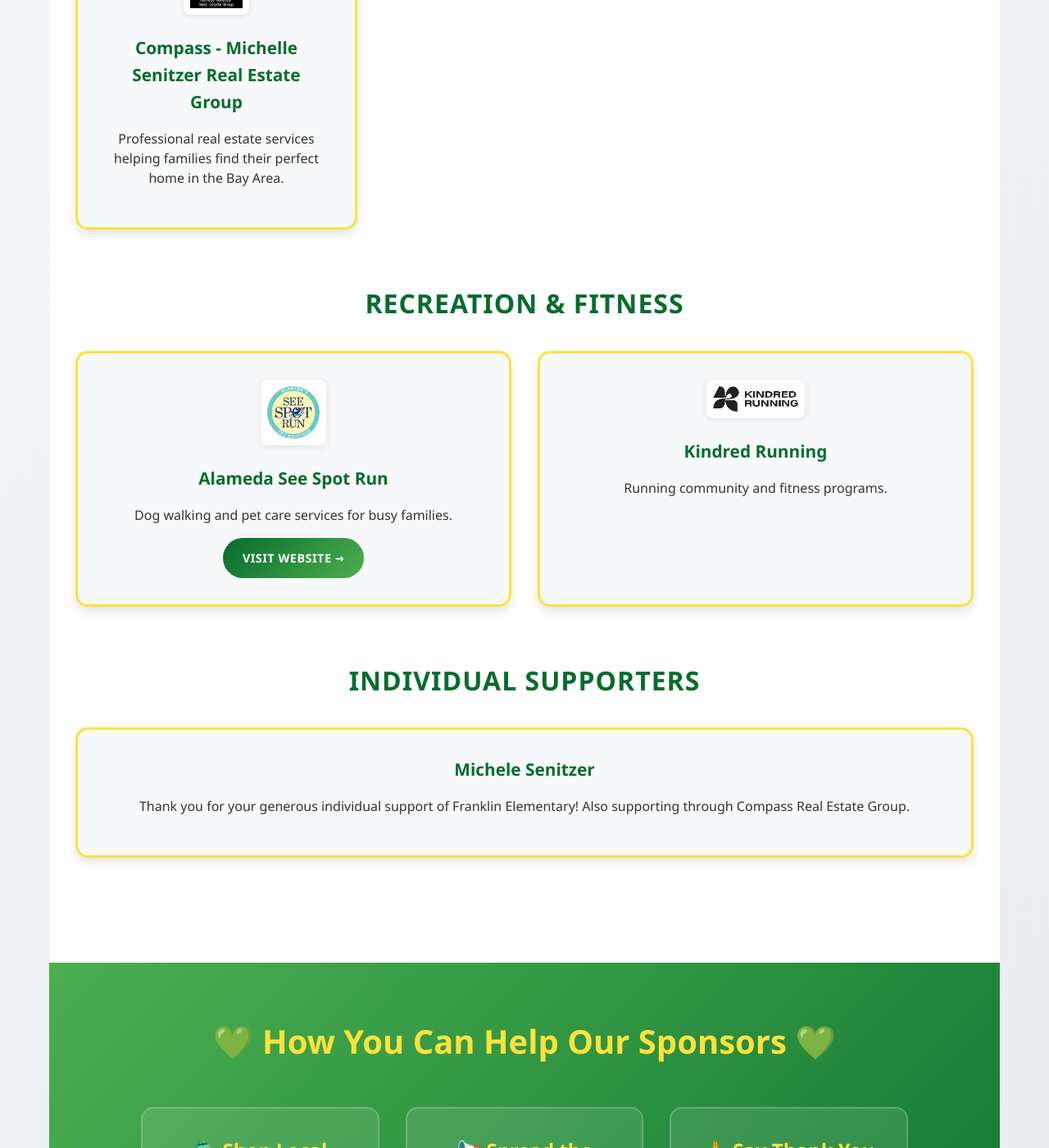
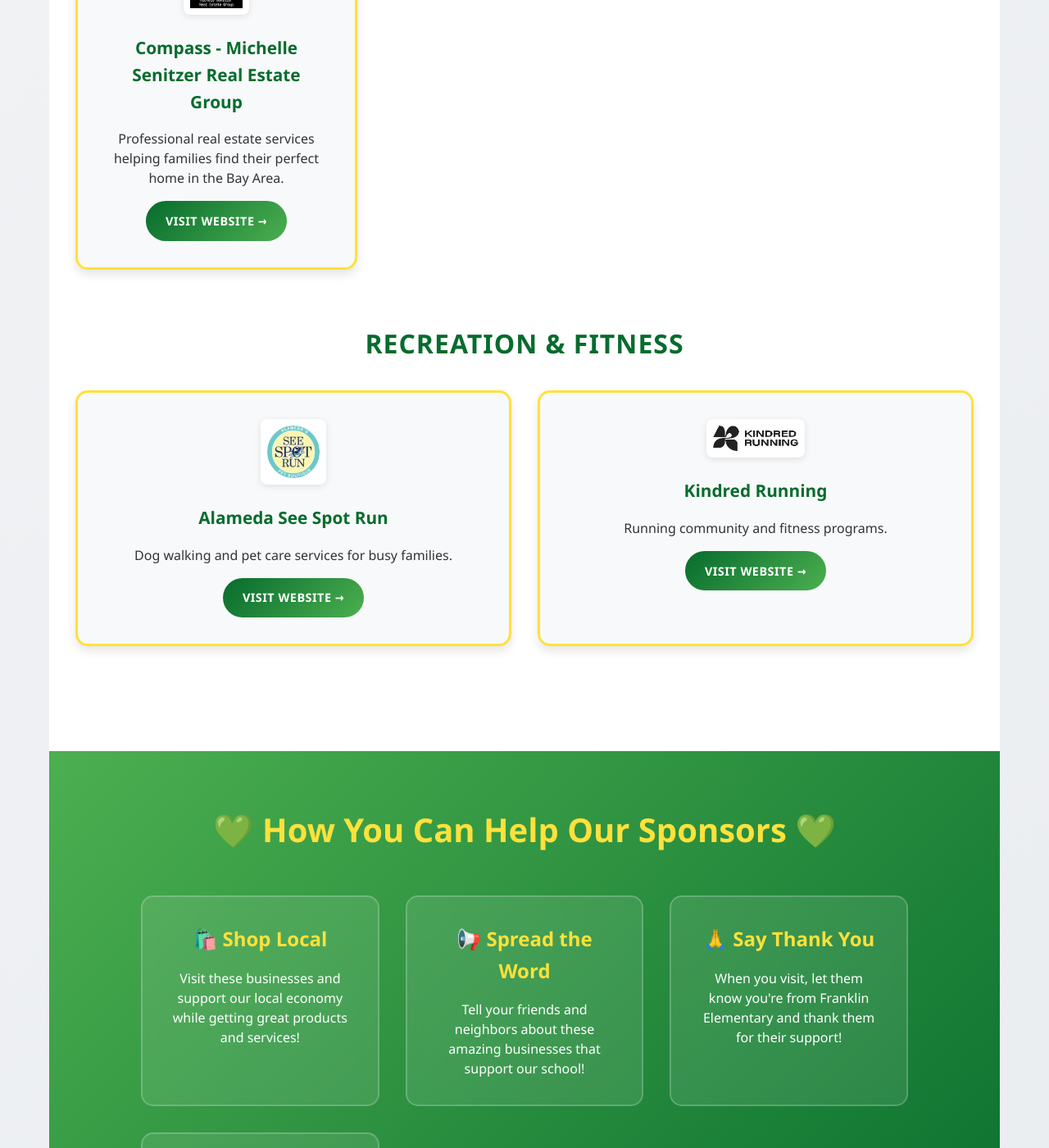
Before and after one commit to judytuna/franklin-walkathon-2025, a Jekyll site: the page built from sponsors.html, in a window 1280 px wide and 1400 px high, scrolled down 4301 px. Shown: the whole window at 82% size. Built offline with Jekyll 4.4.1, drawn with Linux system fonts in a browser that asks for light colours; some of the changed text lies outside the part shown.

Commit message:
remove duplicate sponsor and fix all sponsor links

```diff
--- a/sponsors.html
+++ b/sponsors.html
@@ -34,6 +34,7 @@
                     <img src="{{ '/assets/images/karen-larson-dds.jpg' | relative_url }}" alt="Karen N. Larson, DDS" class="sponsor-logo">
                     <h4>Karen N. Larson, DDS</h4>
                     <p>Quality dental care for the whole family.</p>
+                    <a href="https://www.yelp.com/biz/karen-n-larson-dds-alameda" target="_blank" class="sponsor-link">Visit Yelp Page →</a>
                 </div>
             </div>
         </div>
@@ -93,8 +94,8 @@
             <h3>Entertainment</h3>
             <div class="sponsor-cards">
                 <div class="sponsor-card">
-                    <img src="{{ '/assets/images/alameda-theatre.jpg' | relative_url }}" alt="Alameda Theatres" class="sponsor-logo">
-                    <h4>Alameda Theatres</h4>
+                    <img src="{{ '/assets/images/alameda-theatre.jpg' | relative_url }}" alt="Alameda Theatre & Cineplex" class="sponsor-logo">
+                    <h4>Alameda Theatre & Cineplex</h4>
                     <p>Historic movie theaters providing entertainment for the whole family.</p>
                     <a href="https://www.alamedatheatres.com" target="_blank" class="sponsor-link">Visit Website →</a>
                 </div>
@@ -121,6 +122,7 @@
                     <img src="{{ '/assets/images/julies.png' | relative_url }}" alt="Julie's Tea" class="sponsor-logo">
                     <h4>Julie's Tea</h4>
                     <p>Premium teas and beverages for tea enthusiasts.</p>
+                    <a href="https://juliestea.com/" target="_blank" class="sponsor-link">Visit Website →</a>
                 </div>
                 <div class="sponsor-card">
                     <img src="{{ '/assets/images/safeway.png' | relative_url }}" alt="Safeway" class="sponsor-logo">
@@ -140,9 +142,10 @@
             <h3>Professional Services</h3>
             <div class="sponsor-cards">
                 <div class="sponsor-card">
-                    <img src="{{ '/assets/images/gonzales-architects.jpg' | relative_url }}" alt="G7 Architecture" class="sponsor-logo">
-                    <h4>G7 Architecture</h4>
+                    <img src="{{ '/assets/images/gonzales-architects.jpg' | relative_url }}" alt="Gonzales Architects" class="sponsor-logo">
+                    <h4>Gonzales Architects</h4>
                     <p>Innovative architectural design and construction services.</p>
+                    <a href="http://www.g7arch.com/" target="_blank" class="sponsor-link">Visit Website →</a>
                 </div>
                 <div class="sponsor-card">
                     <img src="{{ '/assets/images/at-weber-plumbing.jpg' | relative_url }}" alt="AT Weber Plumbing & Mechanical Services" class="sponsor-logo">
@@ -154,11 +157,13 @@
                     <img src="{{ '/assets/images/human-computer.png' | relative_url }}" alt="Human Computer" class="sponsor-logo">
                     <h4>Human Computer</h4>
                     <p>Technology services and computer solutions.</p>
+                    <a href="https://human.computer/" target="_blank" class="sponsor-link">Visit Website →</a>
                 </div>
                 <div class="sponsor-card">
                     <img src="{{ '/assets/images/compass.jpg' | relative_url }}" alt="Compass - Michelle Senitzer Real Estate Group" class="sponsor-logo">
                     <h4>Compass - Michelle Senitzer Real Estate Group</h4>
                     <p>Professional real estate services helping families find their perfect home in the Bay Area.</p>
+                    <a href="https://www.compass.com/agents/michelle-senitzer/" target="_blank" class="sponsor-link">Visit Website →</a>
                 </div>
             </div>
         </div>
@@ -177,20 +182,11 @@
                     <img src="{{ '/assets/images/kindred-running.png' | relative_url }}" alt="Kindred Running" class="sponsor-logo">
                     <h4>Kindred Running</h4>
                     <p>Running community and fitness programs.</p>
+                    <a href="https://kindredrunning.co/" target="_blank" class="sponsor-link">Visit Website →</a>
                 </div>
             </div>
         </div>
 
-        <!-- Individual Sponsors -->
-        <div class="sponsor-category">
-            <h3>Individual Supporters</h3>
-            <div class="sponsor-cards">
-                <div class="sponsor-card">
-                    <h4>Michele Senitzer</h4>
-                    <p>Thank you for your generous individual support of Franklin Elementary! Also supporting through Compass Real Estate Group.</p>
-                </div>
-            </div>
-        </div>
     </div>
 </section>
 
```
Also changed, not shown: .claude/CLAUDE.md, README.md.
